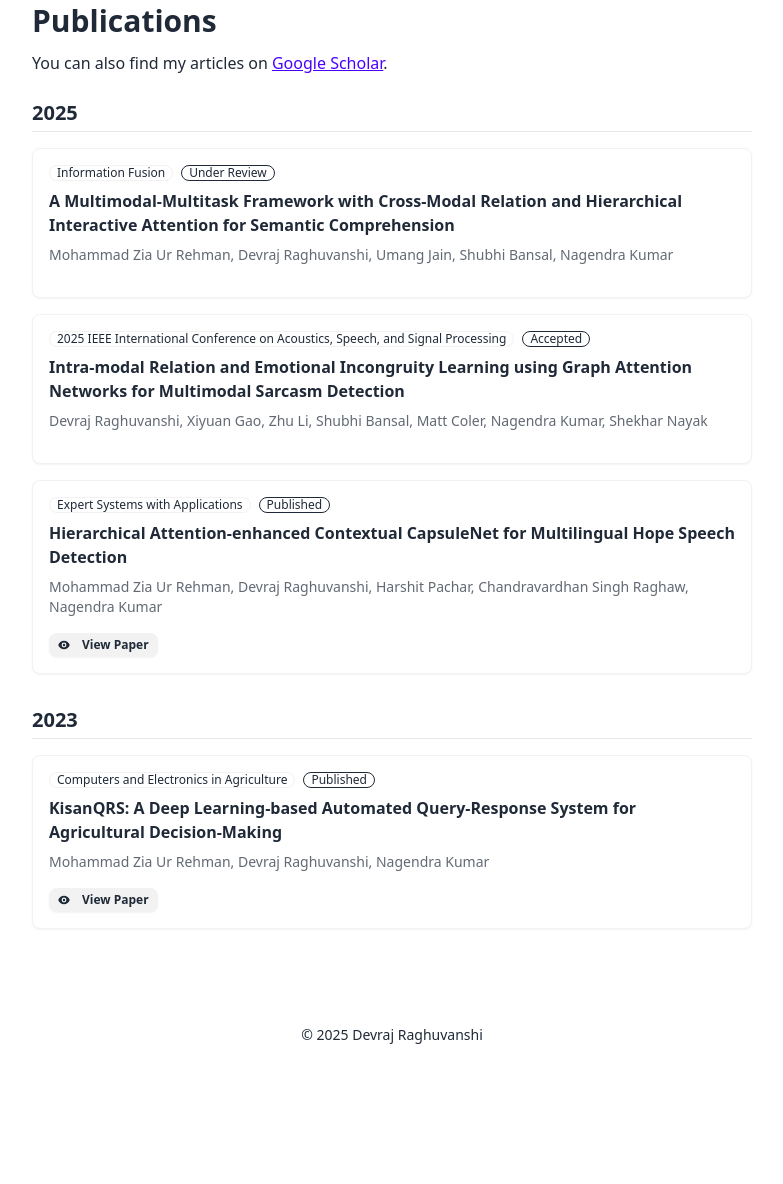
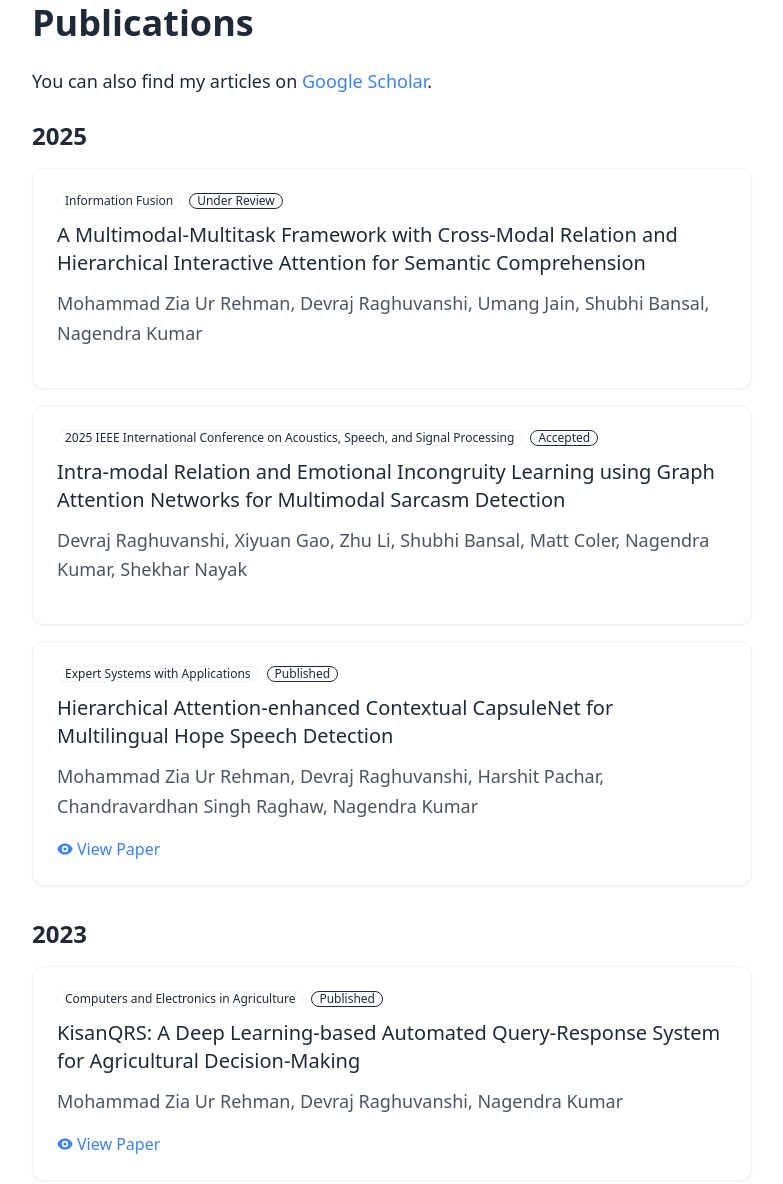
Before and after one commit to devraj-raghuvanshi/portfolio, an Astro site: page /projects in a window 1280 px wide. Shown: the part 102-1286 px from the top of the page, without its empty margins (248-1031 px from the left). Before the commit the page ends 1175 px from the top, so only its background shows below. Built offline with nearby package versions, Linux system fonts and the light colour scheme; Astro itself is replaced by a stand-in of ours.

Commit message:
Standardize font sizes and styling across all pages

```diff
--- a/src/pages/blog/[...page].astro
+++ b/src/pages/blog/[...page].astro
@@ -26,7 +26,7 @@ const { page } = Astro.props;
 <BaseLayout title="Projects · Devraj Raghuvanshi" sideBarActiveItemID="blog">
   <div class="max-w-3xl mx-auto">
     <div class="mb-6">
-      <h1 class="text-3xl font-bold mb-3">Projects</h1>
+      <h1>Projects</h1>
     </div>
 
     {
@@ -38,7 +38,7 @@ const { page } = Astro.props;
       ) : (
         <div class="grid gap-4">
           {page.data.map((post) => (
-            <div class="project-card bg-base-100 rounded-lg shadow-sm border border-base-200 overflow-hidden hover:shadow-md transition-all">
+            <div class="project-card bg-base-100 rounded-xl shadow-sm border border-base-200 overflow-hidden hover:shadow-md transition-all">
               <div class="grid md:grid-cols-[200px_1fr] gap-4">
                 {post.data.heroImage && (
                   <div class="h-48 md:h-full relative overflow-hidden">
@@ -49,22 +49,22 @@ const { page } = Astro.props;
                     />
                   </div>
                 )}
-                <div class="p-4 flex flex-col justify-between">
+                <div class="p-6 flex flex-col justify-between">
                   <div>
-                    <div class="flex items-center gap-2 mb-2">
+                    <div class="flex items-center gap-2 mb-3">
                       <span class="badge badge-sm">{post.data.description}</span>
                       {post.data.badge && (
                         <span class="badge badge-sm badge-outline">{post.data.badge}</span>
                       )}
                     </div>
-                    <h2 class="text-lg font-semibold mb-1">{post.data.title}</h2>
-                    <div class="text-sm text-base-content/70">
+                    <h3>{post.data.title}</h3>
+                    <div class="text-base-content/80">
                       {post.data.startDate} - {post.data.endDate}
                     </div>
                   </div>
                   <a
                     href={"/blog/" + createSlug(post.data.title, post.slug)}
-                    class="inline-flex items-center text-primary mt-2 text-sm font-medium hover:text-primary-focus"
+                    class="standard-link inline-flex items-center mt-4"
                   >
                     Learn more
                     <svg
@@ -91,10 +91,10 @@ const { page } = Astro.props;
     {(page.url.prev || page.url.next) && (
       <div class="flex justify-between mt-8">
         {page.url.prev ? (
-          <a href={page.url.prev} class="btn btn-sm btn-ghost gap-2">
+          <a href={page.url.prev} class="standard-link inline-flex items-center">
             <svg
               xmlns="http://www.w3.org/2000/svg"
-              class="h-4 w-4"
+              class="h-4 w-4 mr-1"
               viewBox="0 0 20 20"
               fill="currentColor"
             >
@@ -110,11 +110,11 @@ const { page } = Astro.props;
           <div />
         )}
         {page.url.next ? (
-          <a href={page.url.next} class="btn btn-sm btn-ghost gap-2">
+          <a href={page.url.next} class="standard-link inline-flex items-center">
             Older Projects
             <svg
               xmlns="http://www.w3.org/2000/svg"
-              class="h-4 w-4"
+              class="h-4 w-4 ml-1"
               viewBox="0 0 20 20"
               fill="currentColor"
             >
--- a/src/pages/projects.astro
+++ b/src/pages/projects.astro
@@ -6,10 +6,10 @@ import HorizontalCard from "../components/HorizontalCard.astro";
 <BaseLayout title="Publications · Devraj Raghuvanshi" sideBarActiveItemID="projects">
   <div class="max-w-3xl mx-auto">
     <div class="mb-6">
-      <h1 class="text-3xl font-bold mb-3">Publications</h1>
-      <p class="text-base mb-4">
+      <h1>Publications</h1>
+      <p>
         You can also find my articles on <a
-          class="text-primary hover:text-primary-focus underline"
+          class="standard-link"
           href="https://scholar.google.com/citations?user=zBQ5HqcAAAAJ&hl=en"
           target="_blank">Google Scholar</a
         >.
@@ -18,52 +18,52 @@ import HorizontalCard from "../components/HorizontalCard.astro";
 
     <!-- 2025 -->
     <div class="mb-8">
-      <h2 class="text-xl font-semibold mb-4 pb-1 border-b">2025</h2>
+      <h2>2025</h2>
 
       <div class="space-y-4">
         <!-- Under Review -->
-        <div class="publication bg-base-100 p-4 rounded-lg shadow-sm border border-base-200">
-          <div class="flex flex-wrap items-center gap-2 mb-2">
+        <div class="publication bg-base-100 p-6 rounded-xl shadow-sm border border-base-200">
+          <div class="flex flex-wrap items-center gap-2 mb-3">
             <span class="badge badge-sm">Information Fusion</span>
             <span class="badge badge-sm badge-outline">Under Review</span>
           </div>
-          <h3 class="text-base font-semibold mb-2">
+          <h3>
             A Multimodal-Multitask Framework with Cross-Modal Relation and Hierarchical Interactive Attention for Semantic Comprehension
           </h3>
-          <p class="text-sm text-base-content/70">
+          <p class="text-base-content/80">
             Mohammad Zia Ur Rehman, Devraj Raghuvanshi, Umang Jain, Shubhi Bansal, Nagendra Kumar
           </p>
         </div>
 
         <!-- Publication 1 -->
-        <div class="publication bg-base-100 p-4 rounded-lg shadow-sm border border-base-200">
-          <div class="flex flex-wrap items-center gap-2 mb-2">
+        <div class="publication bg-base-100 p-6 rounded-xl shadow-sm border border-base-200">
+          <div class="flex flex-wrap items-center gap-2 mb-3">
             <span class="badge badge-sm">2025 IEEE International Conference on Acoustics, Speech, and Signal Processing</span>
             <span class="badge badge-sm badge-outline">Accepted</span>
           </div>
-          <h3 class="text-base font-semibold mb-2">
+          <h3>
             Intra-modal Relation and Emotional Incongruity Learning using Graph Attention Networks for Multimodal Sarcasm Detection
           </h3>
-          <p class="text-sm text-base-content/70">
+          <p class="text-base-content/80">
             Devraj Raghuvanshi, Xiyuan Gao, Zhu Li, Shubhi Bansal, Matt Coler, Nagendra Kumar, Shekhar Nayak
           </p>
         </div>
 
         <!-- Publication 2 -->
-        <div class="publication bg-base-100 p-4 rounded-lg shadow-sm border border-base-200">
-          <div class="flex flex-wrap items-center gap-2 mb-2">
+        <div class="publication bg-base-100 p-6 rounded-xl shadow-sm border border-base-200">
+          <div class="flex flex-wrap items-center gap-2 mb-3">
             <span class="badge badge-sm">Expert Systems with Applications</span>
             <span class="badge badge-sm badge-outline">Published</span>
           </div>
-          <h3 class="text-base font-semibold mb-2">
+          <h3>
             Hierarchical Attention-enhanced Contextual CapsuleNet for Multilingual Hope Speech Detection
           </h3>
-          <p class="text-sm text-base-content/70">
+          <p class="text-base-content/80">
             Mohammad Zia Ur Rehman, Devraj Raghuvanshi, Harshit Pachar, Chandravardhan Singh Raghaw, Nagendra Kumar
           </p>
-          <div class="flex flex-wrap gap-2 mt-2">
-            <a href="https://www.sciencedirect.com/science/article/pii/S095741742403152X" target="_blank" class="btn btn-xs">
-              <svg xmlns="http://www.w3.org/2000/svg" class="h-3 w-3 mr-1" viewBox="0 0 20 20" fill="currentColor">
+          <div class="flex flex-wrap gap-2 mt-4">
+            <a href="https://www.sciencedirect.com/science/article/pii/S095741742403152X" target="_blank" class="standard-link inline-flex items-center">
+              <svg xmlns="http://www.w3.org/2000/svg" class="h-4 w-4 mr-1" viewBox="0 0 20 20" fill="currentColor">
                 <path d="M10 12a2 2 0 100-4 2 2 0 000 4z"/>
                 <path fill-rule="evenodd" d="M.458 10C1.732 5.943 5.522 3 10 3s8.268 2.943 9.542 7c-1.274 4.057-5.064 7-9.542 7S1.732 14.057.458 10zM14 10a4 4 0 11-8 0 4 4 0 018 0z" clip-rule="evenodd"/>
               </svg>
@@ -76,24 +76,24 @@ import HorizontalCard from "../components/HorizontalCard.astro";
 
     <!-- 2023 -->
     <div class="mb-8">
-      <h2 class="text-xl font-semibold mb-4 pb-1 border-b">2023</h2>
+      <h2>2023</h2>
 
       <div class="space-y-4">
         <!-- Publication 3 -->
-        <div class="publication bg-base-100 p-4 rounded-lg shadow-sm border border-base-200">
-          <div class="flex flex-wrap items-center gap-2 mb-2">
+        <div class="publication bg-base-100 p-6 rounded-xl shadow-sm border border-base-200">
+          <div class="flex flex-wrap items-center gap-2 mb-3">
             <span class="badge badge-sm">Computers and Electronics in Agriculture</span>
             <span class="badge badge-sm badge-outline">Published</span>
           </div>
-          <h3 class="text-base font-semibold mb-2">
+          <h3>
             KisanQRS: A Deep Learning-based Automated Query-Response System for Agricultural Decision-Making
           </h3>
-          <p class="text-sm text-base-content/70">
+          <p class="text-base-content/80">
             Mohammad Zia Ur Rehman, Devraj Raghuvanshi, Nagendra Kumar
           </p>
-          <div class="flex flex-wrap gap-2 mt-2">
-            <a href="https://www.sciencedirect.com/science/article/abs/pii/S0168169923005689" target="_blank" class="btn btn-xs">
-              <svg xmlns="http://www.w3.org/2000/svg" class="h-3 w-3 mr-1" viewBox="0 0 20 20" fill="currentColor">
+          <div class="flex flex-wrap gap-2 mt-4">
+            <a href="https://www.sciencedirect.com/science/article/abs/pii/S0168169923005689" target="_blank" class="standard-link inline-flex items-center">
+              <svg xmlns="http://www.w3.org/2000/svg" class="h-4 w-4 mr-1" viewBox="0 0 20 20" fill="currentColor">
                 <path d="M10 12a2 2 0 100-4 2 2 0 000 4z"/>
                 <path fill-rule="evenodd" d="M.458 10C1.732 5.943 5.522 3 10 3s8.268 2.943 9.542 7c-1.274 4.057-5.064 7-9.542 7S1.732 14.057.458 10zM14 10a4 4 0 11-8 0 4 4 0 018 0z" clip-rule="evenodd"/>
               </svg>
```
